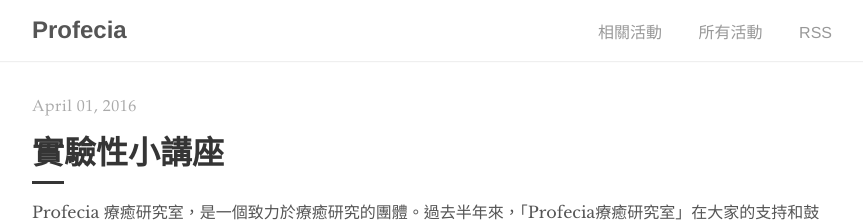
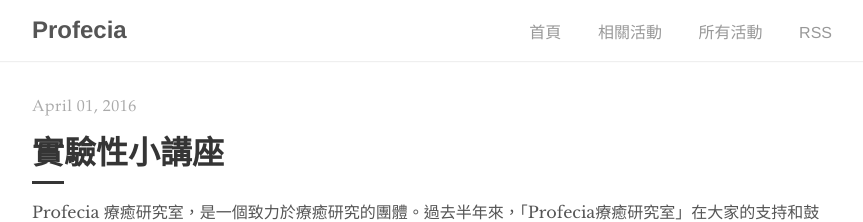
Before and after one commit to felix125/events, a Jekyll site: the page built from index.html, in a window 1280 px wide. Shown: the top 222 px of the page, without its empty margins (208-1071 px from the left). Built offline with Jekyll 4.4.1, drawn with Linux system fonts in a browser that asks for light colours; the list of posts is cut into pages by our own code.

Commit message:
加上首頁的連結

```diff
--- a/_layouts/default.html
+++ b/_layouts/default.html
@@ -10,7 +10,7 @@
           <h2 class="nav-title">{{ site.title }}</h2>
         </a>
         <ul>
-            <!-- <li><a href="{{ '/' |prepend: site.url }}">首頁</a></li> -->
+            <li><a href="{{ '/' |prepend: site.url }}">首頁</a></li>
             <li><a href="{{ '/' |prepend: site.baseurl }}">相關活動</a></li>
             <li><a href="{{ '/tags/tag.html' | prepend: site.baseurl }}">所有活動</a></li>
             <!-- <li><a href="{{ '/about' | prepend: site.baseurl }}">關於</a></li> -->
```
